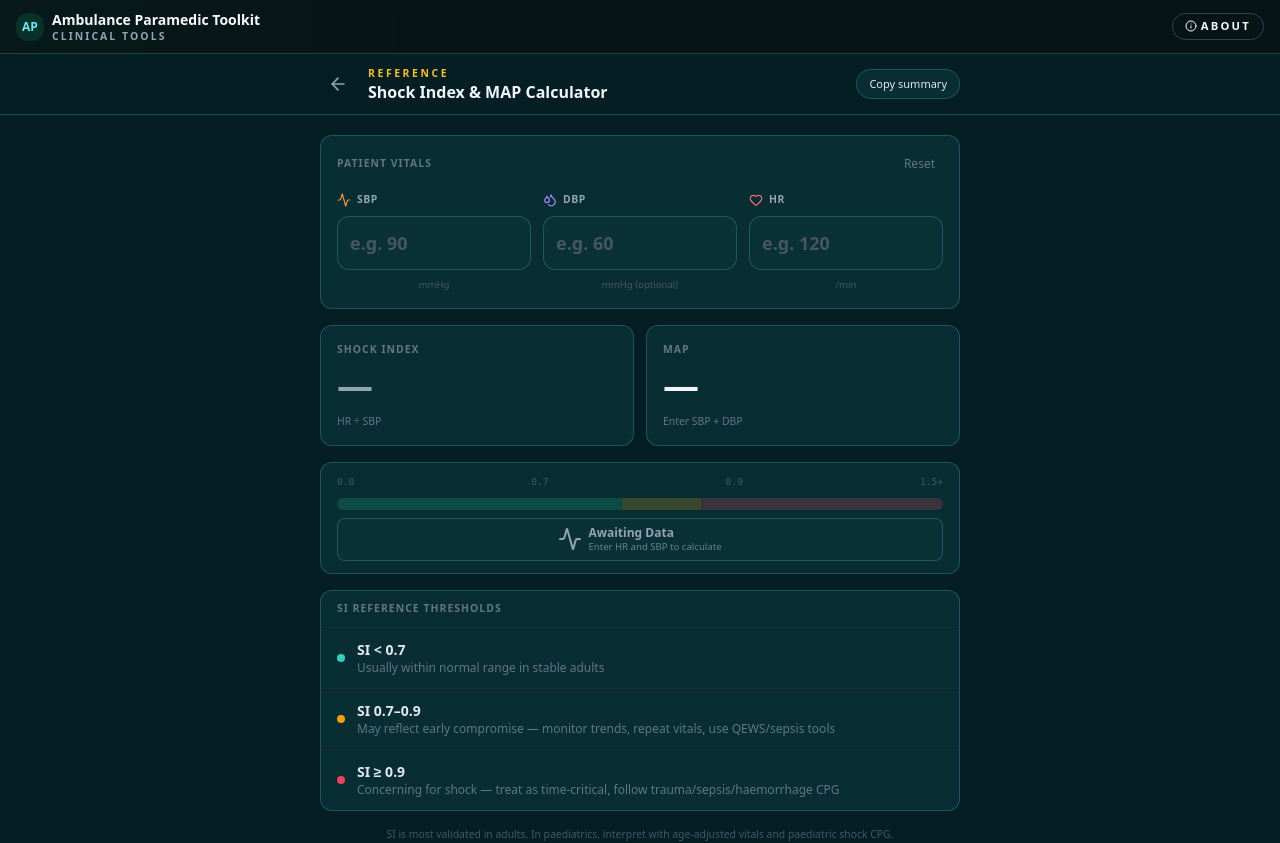
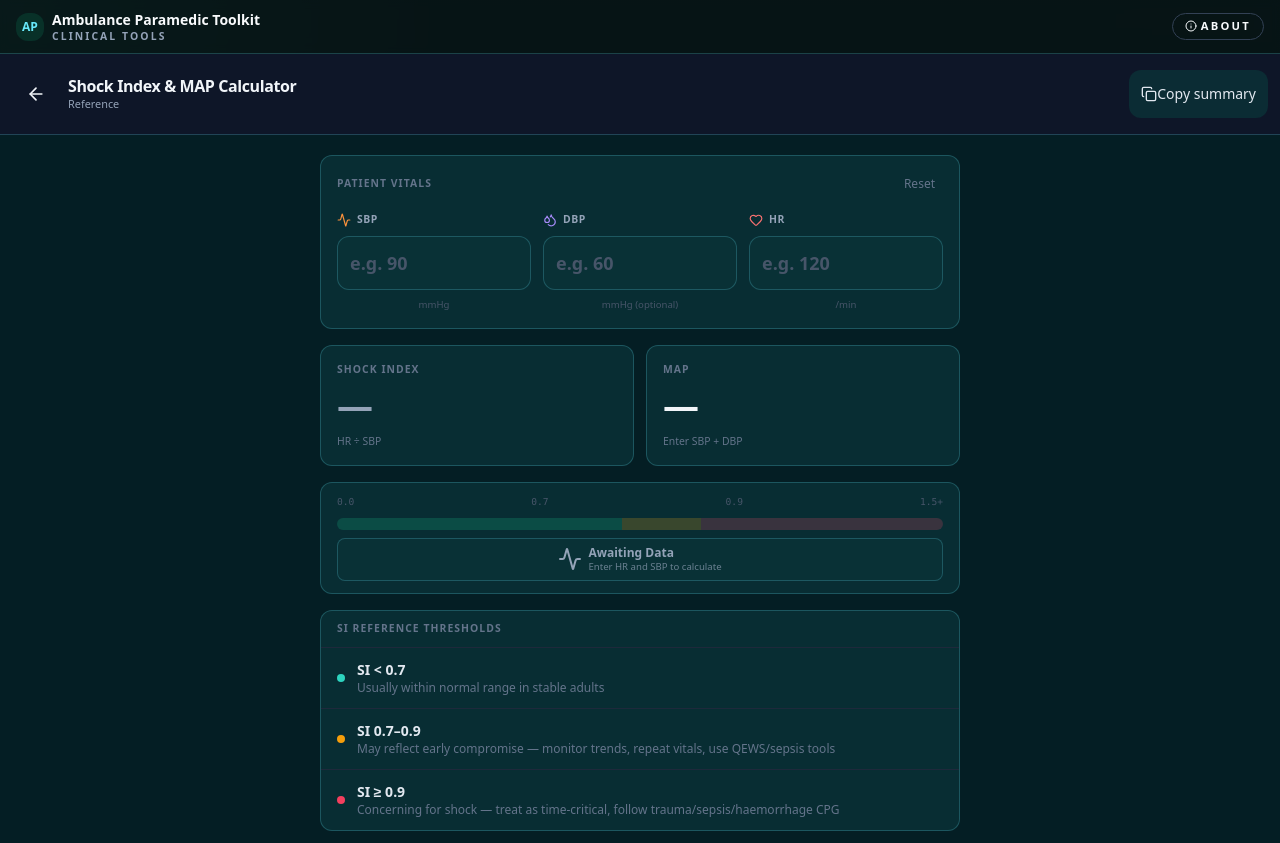
Before and after one commit to drixle08/Ambulance-App, a Next.js app: page /tools/shock-index in a window 1280 px wide. Shown: the top 843 px of the page. Built offline with nearby package versions, Linux system fonts and the light colour scheme.

Commit message:
F16: Apply ToolHeader to shock-index page with copy handler
Co-authored-by: Hermes Agent <hermes-agent@nousresearch.com>

```diff
--- a/app/(app)/tools/shock-index/page.tsx
+++ b/app/(app)/tools/shock-index/page.tsx
@@ -89,6 +89,11 @@ export default function ShockIndexPage() {
     ? `Shock index: HR ${Math.round(hrNum)}/min, SBP ${Math.round(sbpNum)} mmHg → SI ${shockIndex.toFixed(2)} (${siConfig.label.toLowerCase()}).${Number.isFinite(map) ? ` MAP ≈ ${Math.round(map)} mmHg.` : ""} ${siBand === "high" ? "Treat as time-critical — consider occult shock, follow sepsis/trauma/shock CPG, prenotify receiving hospital." : siBand === "borderline" ? "Elevated SI — monitor trends, repeat vitals, be alert for early shock." : "SI not elevated — continue routine monitoring."}`
     : "Shock index tool used — insufficient data to calculate SI. Enter HR and SBP to generate summary.";
 
+  const copySummary = (text: string) => {
+    if (!navigator.clipboard?.writeText) return;
+    void navigator.clipboard.writeText(text);
+  };
+
   const handleReset = () => {
     setSbp("");
     setDbp("");
@@ -103,26 +108,14 @@ export default function ShockIndexPage() {
   return (
     <div className="min-h-screen bg-slate-950 text-slate-100 pb-24">
       {/* Sticky header */}
-      <header className="sticky top-0 z-30 border-b border-slate-800 bg-slate-950/95 backdrop-blur-sm">
-        <div className="max-w-2xl mx-auto px-4 py-3 flex items-center gap-3">
-          <button
-            type="button"
-            onClick={() => router.back()}
-            className="p-2 rounded-lg text-slate-400 hover:text-slate-100 hover:bg-slate-800 transition-colors"
-          >
-            <ArrowLeft className="w-5 h-5" />
-          </button>
-          <div className="flex-1 min-w-0">
-            <p className="text-[0.65rem] font-semibold tracking-[0.25em] uppercase text-amber-400">
-              Reference
-            </p>
-            <h1 className="text-base font-bold leading-tight text-slate-100 truncate">
-              Shock Index & MAP Calculator
-            </h1>
-          </div>
-          <CopySummaryButton summaryText={summaryText} />
-        </div>
-      </header>
+      <ToolHeader
+        title="Shock Index & MAP Calculator"
+        meta="Reference"
+        showBack
+        showCopy
+        copyText={summaryText}
+        onCopy={copySummary}
+      />
 
       <div className="max-w-2xl mx-auto px-4 pt-5 space-y-4">
 
```
